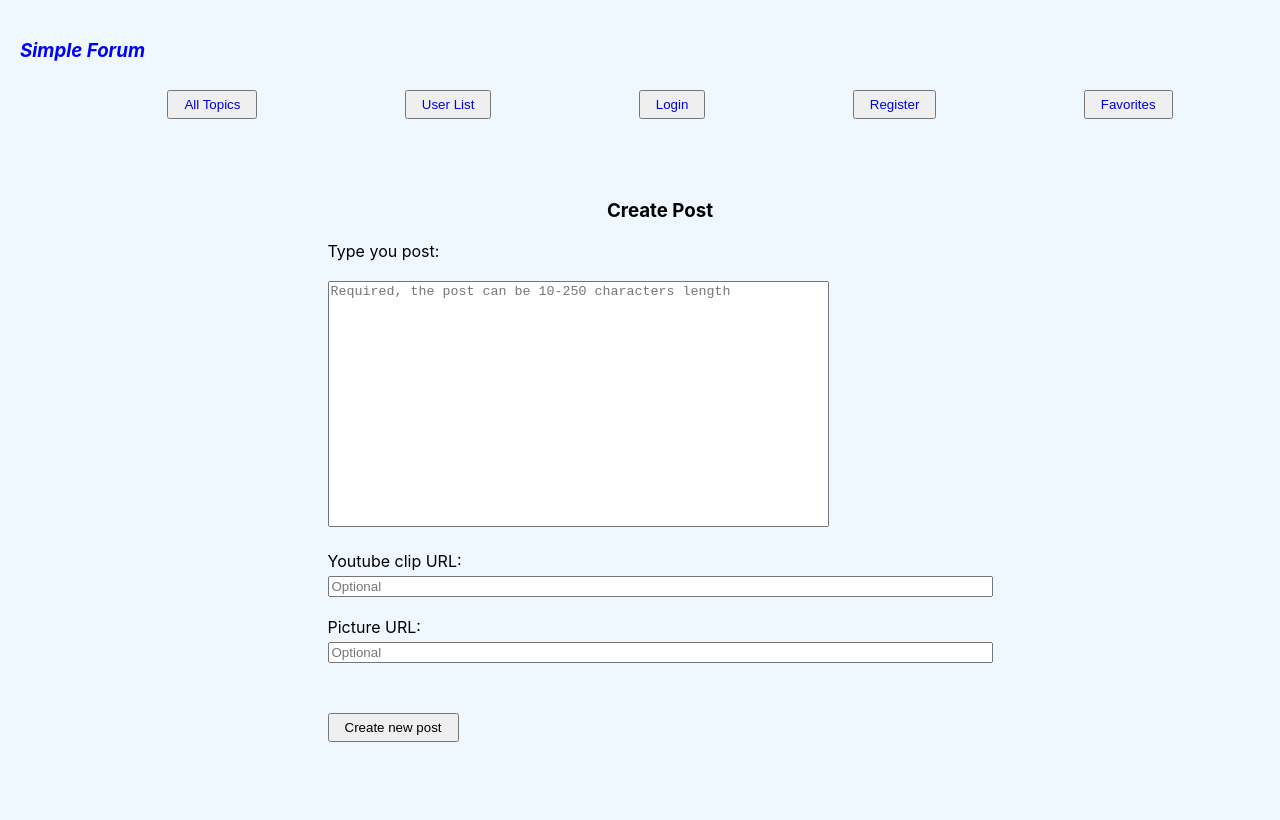
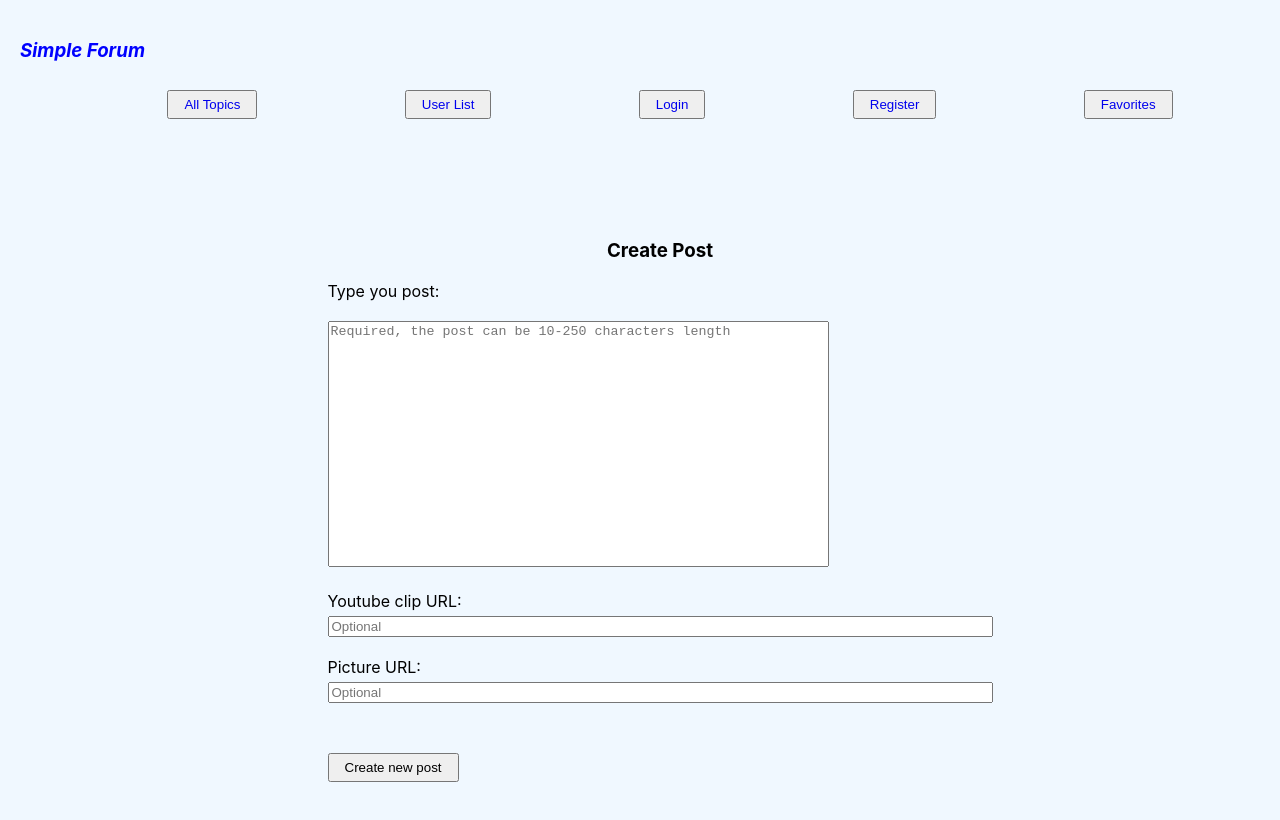
Before and after one commit to KestutisPetkelis/Final_FrontEnd, a React (Create React App) app: page /createpost/1 in a window 1280 px wide. Shown: the top 820 px of the page. Built offline with nearby package versions, Linux system fonts and the light colour scheme; no server answers.

Commit message:
add sockets

```diff
--- a/src/App.css
+++ b/src/App.css
@@ -127,3 +127,11 @@ button{
 .mb--4{
   margin-bottom: -4px;
 }
+
+/* ***** App.js special */
+
+.socketmsg {
+  /* border: 1px solid blue; */
+  min-height: 30px;
+  color: blue;
+}
--- a/src/App.js
+++ b/src/App.js
@@ -36,7 +36,14 @@ function App() {
 
   if (!localStorage.getItem('favoritesTopic')) localStorage.setItem('favoritesTopic', JSON.stringify([]));
 
-
+  useEffect(() => {
+    socket.on('infoToAll', message => {
+      console.log(message);
+      setInfoFromServer(message+' (close)');
+      //setPseudoModal(true)
+    });
+    return () => socket.off('infoToAll');
+  }, [socket, message]);
 
   return (
     <div className="App" style={divStyle}>
@@ -46,9 +53,9 @@ function App() {
 
     <Header toolbar={toolbar} setToolbar={setToolbar} setMessage={setMessage} thisUser={thisUser} setThisUser={setThisUser}/>
 
-    {/* <div onClick={()=>setInfoFromServer("")} className="pointer socketmsg">
+    <div onClick={()=>setInfoFromServer("")} className="pointer socketmsg">
         <i>{infoFromServer}</i>
-     </div> */}
+     </div>
 
       <Routes>
         <Route path="/" element={<Main/>}></Route>
--- a/src/components/CreatePost.jsx
+++ b/src/components/CreatePost.jsx
@@ -32,7 +32,7 @@ const CreatePost = ({thisUser, socket}) => {
         inputs.youtubeUrl.current.value=""
         if(res.success){
             // console.log("socket must be there")
-            socket.emit("newAuction", res.newtopic.username+" created auction: "+ '"'+res.newtopic.title+'" ')
+            socket.emit("newPost", thisUser.username+" has written new post in topic "+ '"'+res.oneTopic.title+'" ')
         }
 
     // console.log("create auction", auction)
--- a/src/pages/CreateTopic.jsx
+++ b/src/pages/CreateTopic.jsx
@@ -22,8 +22,8 @@ const CreateTopic = ({socket}) => {
     setMessage(res.message)
     inputs.title.current.value=''
     if(res.success){
-      // console.log("socket must be there")
-      socket.emit("newAuction", res.newtopic.username+" created auction: "+ '"'+res.newtopic.title+'" ')
+      console.log("socket must be there", res.newtopic.username)
+      socket.emit("newTopic", res.newtopic.username+" created topic: "+ '"'+res.newtopic.title+'" ')
     }
 
     // console.log("create auction", auction)
```
